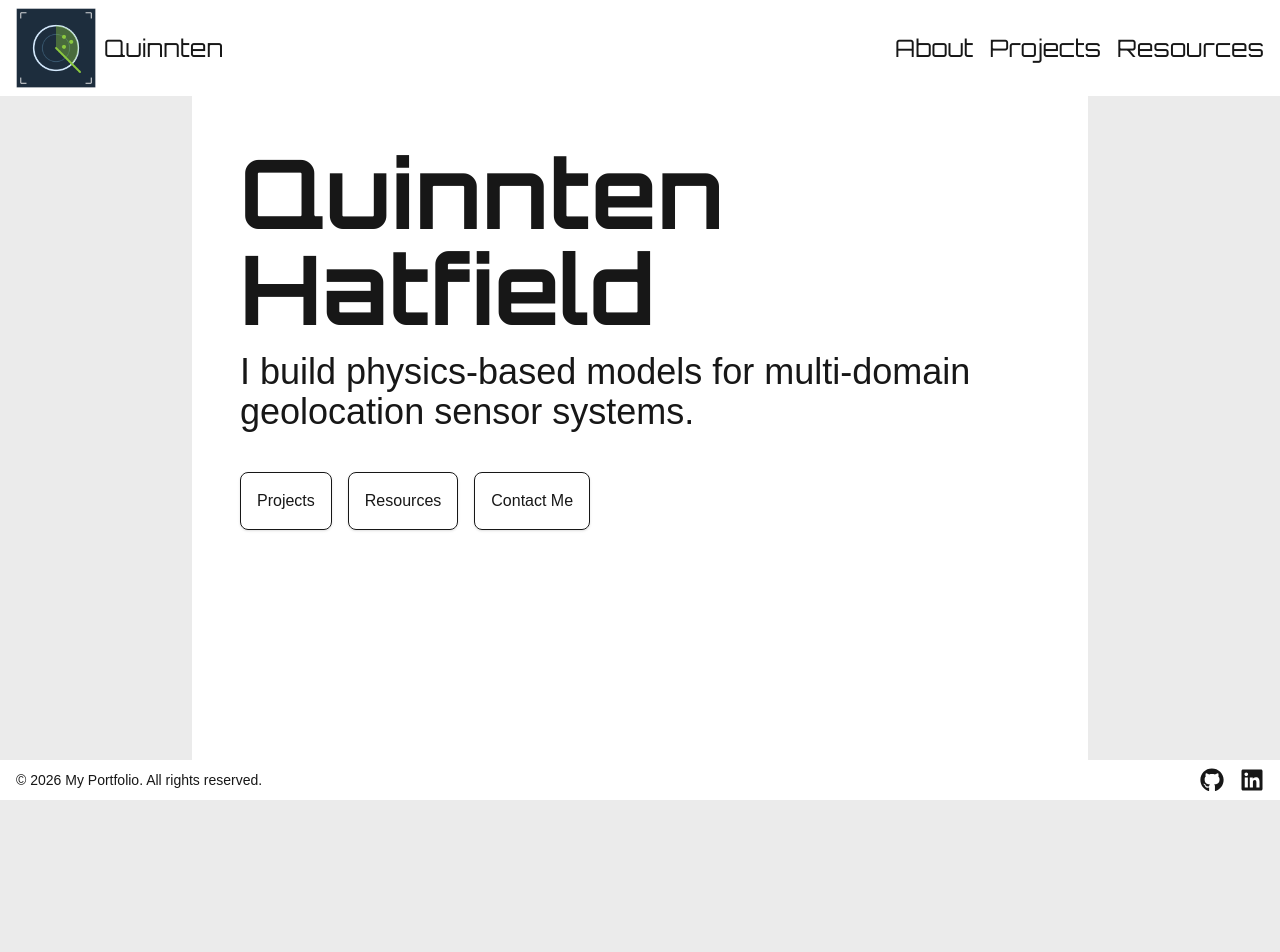
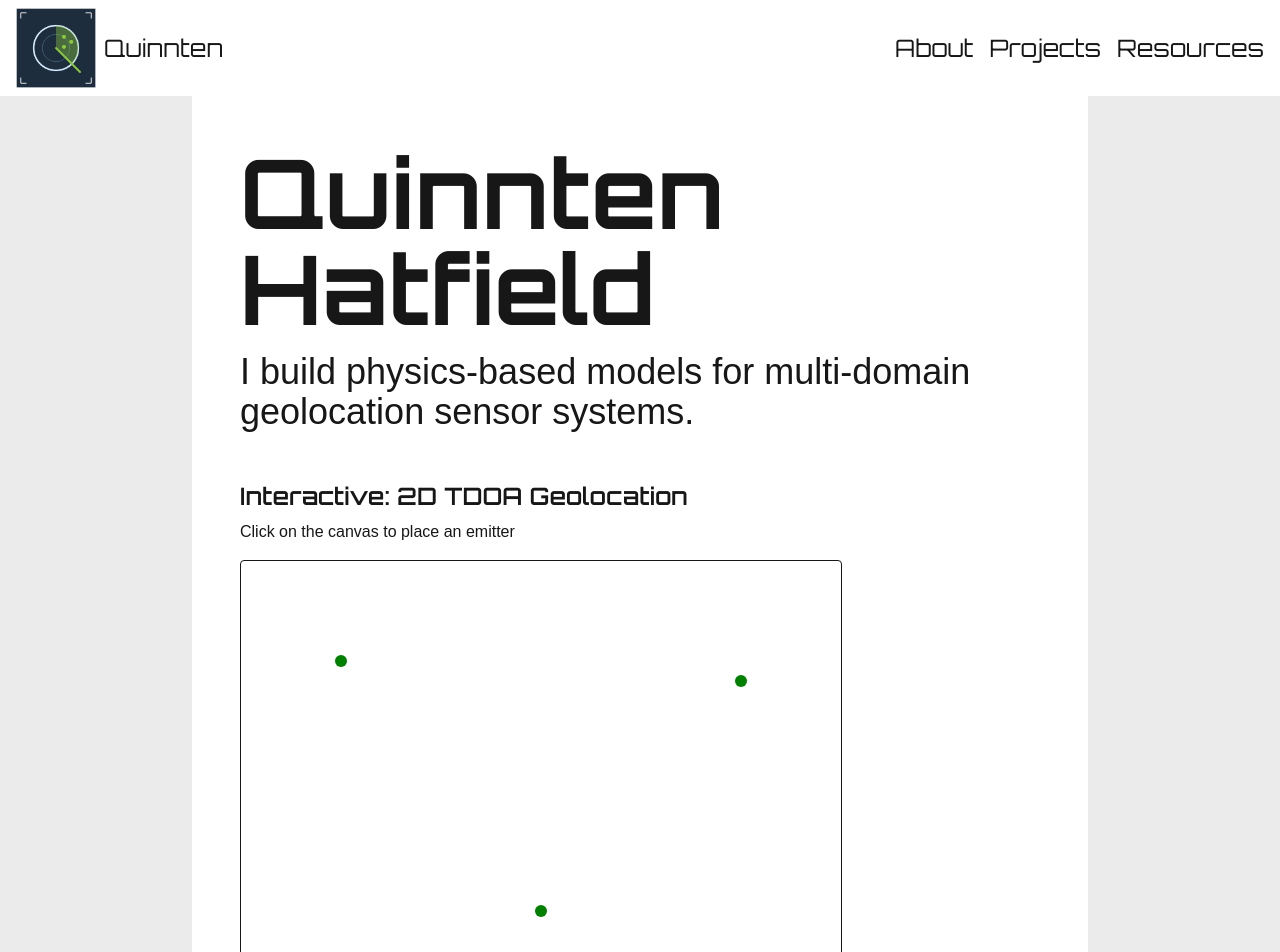
Before and after one commit to hatfieldq/portfolio-site, a Next.js app: page / in a window 1280 px wide. Shown: the top 952 px of the page. Before the commit the page ends 800 px from the top, so only its background shows below. Built offline with nearby package versions, Linux system fonts and the light colour scheme; a web font is replaced by a local one.

Commit message:
Edit TdoaDemo and add to Home

```diff
--- a/src/app/page.tsx
+++ b/src/app/page.tsx
@@ -1,4 +1,5 @@
 import Link from "next/link"
+import TdoaDemo from "@/components/demos/TdoaDemo"
 
 export default function Home() {
   return (
@@ -10,6 +11,13 @@ export default function Home() {
         </p>
 
         {/*FEATURED DEMO PLACEHOLDER */}
+        <section id="tdoa" className="mt-12">
+          <h2 className="text-2xl font-semibold">Interactive: 2D TDOA Geolocation</h2>
+          <p className="mt-2">Click on the canvas to place an emitter</p>
+          <div className="mt-4">
+            <TdoaDemo />
+          </div>
+        </section>
 
         {/*Links and contact info */}
         <section className="mt-10 flex flex-wrap gap-4">
--- a/src/components/demos/TdoaDemo.tsx
+++ b/src/components/demos/TdoaDemo.tsx
@@ -1,3 +1,5 @@
+'use client'
+
 import { useRef, useState, useEffect } from "react";
 
 type Point = {x: number; y: number}
@@ -22,14 +24,42 @@ export default function TdoaDemo() {
         if (!ctx) return
 
         ctx.clearRect(0, 0, WIDTH, HEIGHT)
+        ctx.fillStyle = 'green'
 
         for (const s of sensors) {
-            // draw circle
+            ctx.beginPath()
+            ctx.arc(s.x, s.y, 6, 0, 2 * Math.PI)
+            ctx.fill()
         }
-    }, [sensors])
+
+        if (emitter) {
+            ctx.beginPath()
+            ctx.arc(emitter.x, emitter.y, 6, 0, 2 * Math.PI)
+            ctx.fillStyle = 'red'
+            ctx.fill()
+        }
+    }, [sensors, emitter])
+
+
+    function toCanvasCoords(e: React.MouseEvent<HTMLCanvasElement>): Point {
+        const canvas = e.currentTarget
+        const rect = canvas.getBoundingClientRect()
+        const scaleX = canvas.width / rect.width
+        const scaleY = canvas.height / rect.height
+        return {
+            x: (e.clientX - rect.left) * scaleX,
+            y: (e.clientY - rect.top) * scaleY,
+        }
+    }
+
+    function handleClick(e: React.MouseEvent<HTMLCanvasElement>) {
+        const coords = toCanvasCoords(e)
+        setEmitter(coords)
+    }
+
 
     return(
-        <canvas ref={canvasRef} width={WIDTH} height = {HEIGHT}
-            className="border rounded bg-white touch-none" />
+        <canvas ref={canvasRef} onClick={handleClick} width={WIDTH} height = {HEIGHT}
+            className="border rounded bg-white touch-none " />
     )
 }
```
